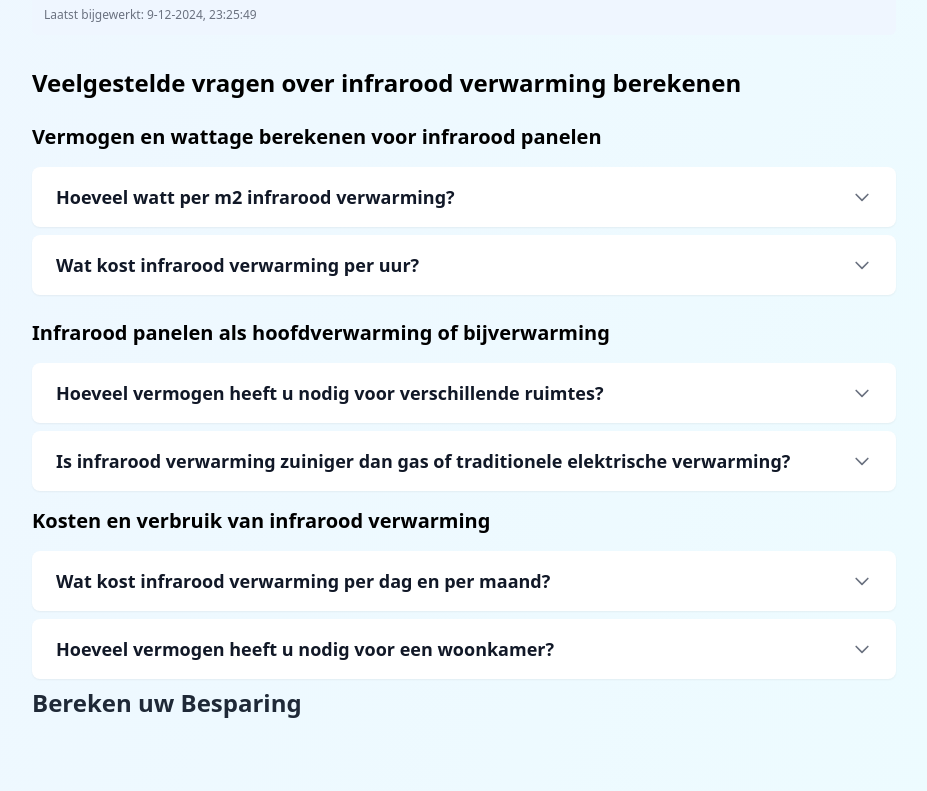
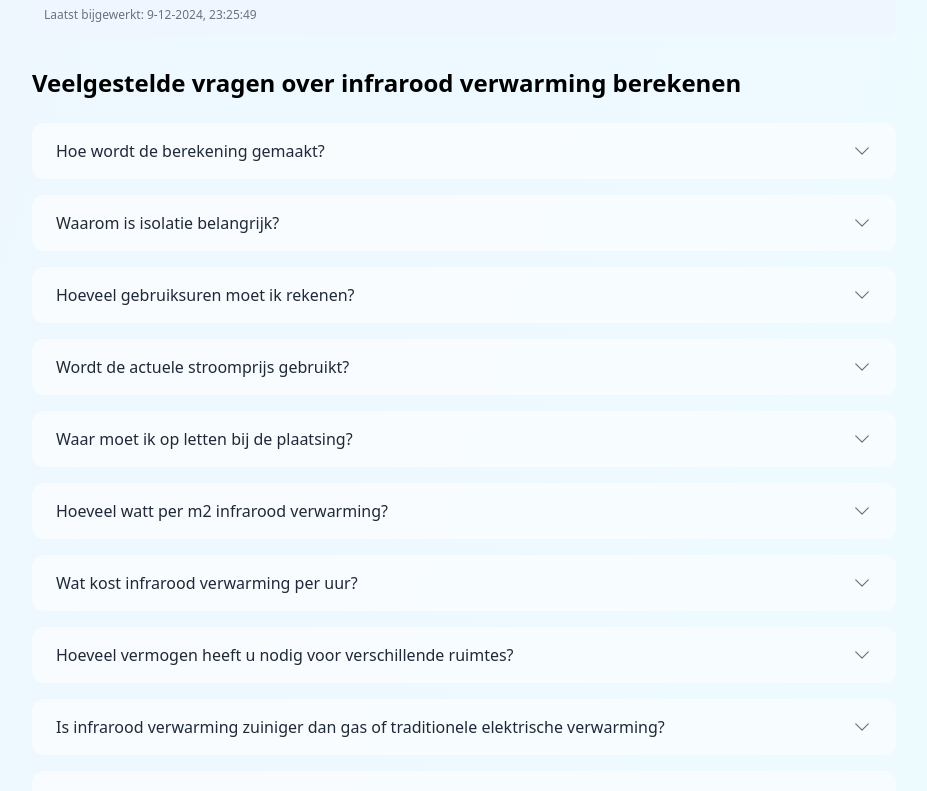
Before and after one commit to SEObyRay/ir-heating-calculator, a Next.js app: page / in a window 1280 px wide. Shown: the part 849-1640 px from the top of the page, without its empty margins (176-1103 px from the left). Built offline with nearby package versions, Linux system fonts and the light colour scheme.

Commit message:
Fix: Add IDs to CalculatorFAQ items and improve accessibility

```diff
--- a/src/components/CalculatorFAQ.tsx
+++ b/src/components/CalculatorFAQ.tsx
@@ -1,6 +1,7 @@
 'use client';
 
 import React, { useState } from 'react';
+import { ChevronDownIcon } from '@heroicons/react/24/outline';
 import { useStroomprijs } from '../context/StroomprijsContext';
 import SchemaOrg from './SchemaOrg';
 
@@ -20,6 +21,39 @@ const CalculatorFAQ: React.FC = () => {
 
   const faqItems = [
     {
+      id: 'calc-berekening',
+      question: 'Hoe wordt de berekening gemaakt?',
+      answer: `De calculator gebruikt de volgende formule:
+              1. Ruimtevolume = Oppervlakte × Hoogte
+              2. Basisvermogen = Volume × Watt per m³
+              3. Correctie voor isolatie:
+                 - Goed: -25% vermogen
+                 - Matig: Basisvermogen
+                 - Slecht: +25% vermogen
+              4. Energiekosten = Vermogen × ${formatCurrency(stroomprijs)}/kWh × Gebruiksuren`
+    },
+    {
+      id: 'calc-isolatie',
+      question: 'Waarom is isolatie belangrijk?',
+      answer: 'Isolatie bepaalt hoeveel warmte er verloren gaat. Bij slechte isolatie is meer vermogen nodig om dezelfde temperatuur te bereiken. Goede isolatie kan het energieverbruik met wel 25% verlagen.'
+    },
+    {
+      id: 'calc-gebruiksuren',
+      question: 'Hoeveel gebruiksuren moet ik rekenen?',
+      answer: 'Dit hangt af van uw situatie. Gemiddeld wordt uitgegaan van 8 uur per dag voor een woonkamer. Voor een badkamer is 2-3 uur vaak voldoende.'
+    },
+    {
+      id: 'calc-stroomprijs',
+      question: 'Wordt de actuele stroomprijs gebruikt?',
+      answer: `Ja, de calculator gebruikt de huidige stroomprijs van ${formatCurrency(stroomprijs)} per kWh. Deze prijs wordt regelmatig bijgewerkt.`
+    },
+    {
+      id: 'calc-plaatsing',
+      question: 'Waar moet ik op letten bij de plaatsing?',
+      answer: 'Infraroodpanelen werken het beste als ze direct zicht hebben op het te verwarmen oppervlak. Plaats ze bij voorkeur aan het plafond of hoog aan de muur voor optimale warmteverdeling.'
+    },
+    {
+      id: 'calc-watt-per-m2',
       question: 'Hoeveel watt per m2 infrarood verwarming?',
       answer: `Met onze calculator kunt u eenvoudig het benodigde vermogen voor infrarood verwarming berekenen. Het wattage per m² hangt af van verschillende factoren:
               - Goede isolatie (na 2000): 60-75 watt/m²
@@ -28,6 +62,7 @@ const CalculatorFAQ: React.FC = () => {
               Gebruik onze vermogenscalculator om het exacte vermogen voor uw situatie te bepalen.`
     },
     {
+      id: 'calc-kosten-per-uur',
       question: 'Wat kost infrarood verwarming per uur?',
       answer: `De kosten voor infrarood verwarming berekenen we op basis van het vermogen en het stroomtarief:
               - 1000 watt paneel: ±${formatCurrency(stroomprijs)} per uur (bij ${formatCurrency(stroomprijs)}/kWh)
@@ -35,6 +70,7 @@ const CalculatorFAQ: React.FC = () => {
               Met een thermostaat ligt het werkelijke verbruik vaak 40-60% lager.`
     },
     {
+      id: 'calc-vermogen-per-ruimte',
       question: 'Hoeveel vermogen heeft u nodig voor verschillende ruimtes?',
       answer: `Het benodigde vermogen voor infrarood panelen verschilt per toepassing:
               - Werkplek: 350-500 watt (gericht verwarmen)
@@ -44,6 +80,7 @@ const CalculatorFAQ: React.FC = () => {
               Het juiste infrarood vermogen hangt af van isolatie en ruimtegrootte.`
     },
     {
+      id: 'calc-zuiniger-dan-gas',
       question: 'Is infrarood verwarming zuiniger dan gas of traditionele elektrische verwarming?',
       answer: `Bij de huidige energieprijzen van ${formatCurrency(stroomprijs)}/kWh kan infrarood verwarming een efficiënte keuze zijn:
               - Directe warmteafgifte zonder warmteverlies
@@ -53,6 +90,7 @@ const CalculatorFAQ: React.FC = () => {
               Bereken met onze calculator of infrarood verwarming voor u voordeliger is dan gas of traditionele verwarming.`
     },
     {
+      id: 'calc-kosten-per-dag-en-maand',
       question: 'Wat kost infrarood verwarming per dag en per maand?',
       answer: `De kosten voor infrarood verwarming berekenen we als volgt:
               - Per dag (8 uur gebruik): ${formatCurrency(stroomprijs * 8)} voor een 1000W paneel
@@ -60,6 +98,7 @@ const CalculatorFAQ: React.FC = () => {
               Het werkelijke verbruik hangt af van de thermostaat en gebruiksduur. Met onze calculator kunt u het exacte verbruik voor uw situatie berekenen.`
     },
     {
+      id: 'calc-vermogen-per-woonkamer',
       question: 'Hoeveel vermogen heeft u nodig voor een woonkamer?',
       answer: `Voor het verwarmen van een woonkamer met infrarood panelen als hoofdverwarming moet u rekening houden met:
               - Volume van de ruimte (m³)
@@ -69,59 +108,13 @@ const CalculatorFAQ: React.FC = () => {
     }
   ];
 
-  const toggleQuestion = (index: number) => {
-    setOpenIndexes(prev => {
-      if (prev.includes(index)) {
-        return prev.filter(i => i !== index);
-      } else {
-        return [...prev, index];
-      }
-    });
+  const toggleFaq = (index: number) => {
+    if (openIndexes.includes(index)) {
+      setOpenIndexes(openIndexes.filter((i) => i !== index));
+    } else {
+      setOpenIndexes([...openIndexes, index]);
+    }
   };
-
-  interface FAQItemProps {
-    item: {
-      question: string;
-      answer: string;
-    };
-    isOpen: boolean;
-    onToggle: () => void;
-  }
-
-  const FAQItem: React.FC<FAQItemProps> = ({ item, isOpen, onToggle }) => (
-    <div className="bg-white rounded-lg shadow-sm overflow-hidden mb-2">
-      <button
-        onClick={onToggle}
-        className="w-full px-6 py-4 text-left flex justify-between items-center hover:bg-gray-50 focus:outline-none"
-      >
-        <h4 className="text-lg font-semibold text-gray-900">{item.question}</h4>
-        <svg
-          className={`w-5 h-5 text-gray-500 transform transition-transform duration-200 ${
-            isOpen ? 'rotate-180' : ''
-          }`}
-          fill="none"
-          viewBox="0 0 24 24"
-          stroke="currentColor"
-        >
-          <path
-            strokeLinecap="round"
-            strokeLinejoin="round"
-            strokeWidth={2}
-            d="M19 9l-7 7-7-7"
-          />
-        </svg>
-      </button>
-      <div
-        className={`transition-all duration-200 ease-in-out ${
-          isOpen ? 'max-h-96 opacity-100' : 'max-h-0 opacity-0'
-        } overflow-hidden`}
-      >
-        <p className="px-6 pb-4 text-gray-600 whitespace-pre-line">
-          {item.answer}
-        </p>
-      </div>
-    </div>
-  );
 
   return (
     <div className="mt-8">
@@ -129,33 +122,41 @@ const CalculatorFAQ: React.FC = () => {
       <h2 className="text-2xl font-bold mb-6">
         Veelgestelde vragen over infrarood verwarming berekenen
       </h2>
-      <div className="space-y-4">
-        <div className="mb-6">
-          <h3 className="text-xl font-semibold mb-4">
-            Vermogen en wattage berekenen voor infrarood panelen
-          </h3>
-          {faqItems.slice(0, 2).map((item, index) => (
-            <FAQItem key={index} item={item} isOpen={openIndexes.includes(index)} onToggle={() => toggleQuestion(index)} />
-          ))}
-        </div>
-
-        <div className="mb-6">
-          <h3 className="text-xl font-semibold mb-4">
-            Infrarood panelen als hoofdverwarming of bijverwarming
-          </h3>
-          {faqItems.slice(2, 4).map((item, index) => (
-            <FAQItem key={index + 2} item={item} isOpen={openIndexes.includes(index + 2)} onToggle={() => toggleQuestion(index + 2)} />
-          ))}
-        </div>
-
-        <div className="mb-6">
-          <h3 className="text-xl font-semibold mb-4">
-            Kosten en verbruik van infrarood verwarming
-          </h3>
-          {faqItems.slice(4).map((item, index) => (
-            <FAQItem key={index + 4} item={item} isOpen={openIndexes.includes(index + 4)} onToggle={() => toggleQuestion(index + 4)} />
-          ))}
-        </div>
+      <div className="space-y-4" role="list">
+        {faqItems.map((faq, index) => (
+          <div
+            key={faq.id}
+            id={faq.id}
+            className="bg-white/60 rounded-xl overflow-hidden"
+            role="listitem"
+          >
+            <button
+              onClick={() => toggleFaq(index)}
+              className="w-full px-6 py-4 text-left flex justify-between items-center hover:bg-white/80 transition-colors duration-200"
+              aria-expanded={openIndexes.includes(index)}
+              aria-controls={`${faq.id}-answer`}
+              id={`${faq.id}-question`}
+            >
+              <span className="font-medium text-gray-800">{faq.question}</span>
+              <ChevronDownIcon
+                className={`w-5 h-5 text-gray-500 transition-transform duration-200 ${
+                  openIndexes.includes(index) ? 'transform rotate-180' : ''
+                }`}
+                aria-hidden="true"
+              />
+            </button>
+            {openIndexes.includes(index) && (
+              <div
+                id={`${faq.id}-answer`}
+                className="px-6 py-4 text-gray-600 bg-white/40 whitespace-pre-line"
+                role="region"
+                aria-labelledby={`${faq.id}-question`}
+              >
+                {faq.answer}
+              </div>
+            )}
+          </div>
+        ))}
       </div>
     </div>
   );
```
